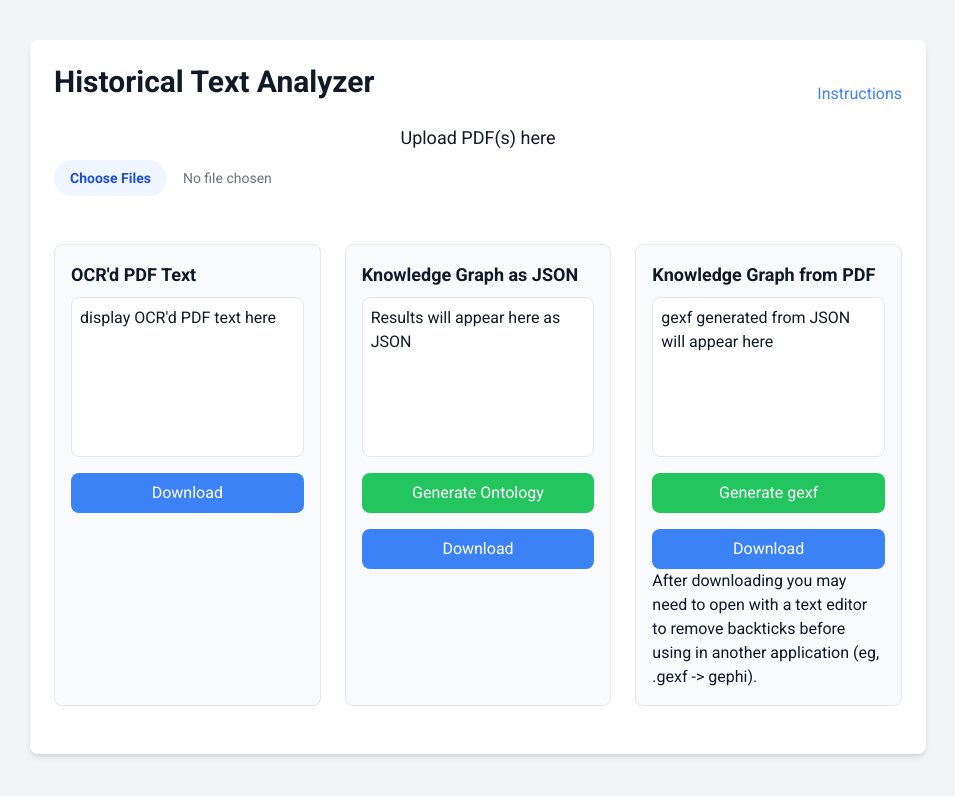
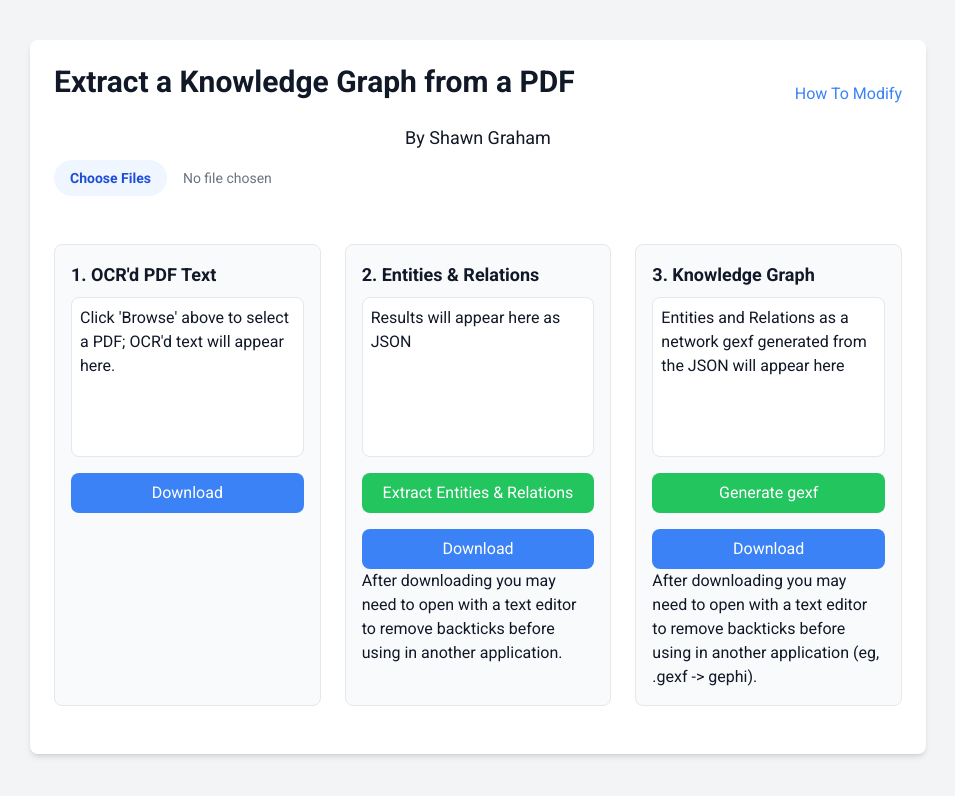
Before and after one commit to shawngraham/text-to-kg, a plain HTML site: page index.html in a window 1280 px wide. Shown: the whole page, without its empty margins (162-1117 px from the left). Drawn offline with nearby package versions, Linux system fonts and the light colour scheme.

Commit message:
good to go

```diff
--- a/index.html
+++ b/index.html
@@ -32,11 +32,11 @@
 <body class="bg-gray-100 text-gray-900">
     <div class="max-w-4xl mx-auto p-6 bg-white shadow-md rounded-lg mt-10">
         <div class="flex justify-between items-center">
-            <h1 class="text-3xl font-bold mb-6 text-center">Historical Text Analyzer</h1>
-            <a href="instructions.html" id="instructions-link" class="text-blue-500 hover:underline">Instructions</a>
+            <h1 class="text-3xl font-bold mb-6 text-center">Extract a Knowledge Graph from a PDF</h1>
+            <a href="instructions.html" id="instructions-link" class="text-blue-500 hover:underline">How To Modify</a>
         </div>
         <div class="mb-6">
-            <label class="block text-center mb-2 text-lg font-medium">Upload PDF(s) here</label>
+            <label class="block text-center mb-2 text-lg font-medium">By Shawn Graham</label>
             <input type="file" id="pdf-upload" class="block w-full text-sm text-gray-500 file:mr-4 file:py-2 file:px-4 file:rounded-full file:border-0 file:text-sm file:font-semibold file:bg-blue-50 file:text-blue-700 hover:file:bg-blue-100" multiple>
         </div>
         <div class="flex justify-center mb-6">
@@ -44,28 +44,28 @@
         </div>
         <div class="grid grid-cols-1 md:grid-cols-3 gap-6 mb-6">
             <div class="p-4 border rounded-lg bg-gray-50">
-                <h2 class="text-lg font-semibold mb-2">OCR'd PDF Text</h2>
+                <h2 class="text-lg font-semibold mb-2">1. OCR'd PDF Text</h2>
                 <div id="ocr-text" class="h-40 bg-white border rounded-lg p-2 overflow-auto">
-                    display OCR'd PDF text here
+                    Click 'Browse' above to select a PDF; OCR'd text will appear here.
                 </div>
                 <button id="download-ocr" class="mt-4 w-full py-2 bg-blue-500 text-white rounded-lg hover:bg-blue-600">Download</button>
             </div>
             <div class="p-4 border rounded-lg bg-gray-50">
-                <h2 class="text-lg font-semibold mb-2">Knowledge Graph as JSON</h2>
+                <h2 class="text-lg font-semibold mb-2">2. Entities & Relations</h2>
                 <div id="ontology-text" class="h-40 bg-white border rounded-lg p-2 overflow-auto">
                     Results will appear here as JSON
                 </div>
-                <button id="generate-ontology" class="mt-4 w-full py-2 bg-green-500 text-white rounded-lg hover:bg-green-600">Generate Ontology</button>
+                <button id="generate-ontology" class="mt-4 w-full py-2 bg-green-500 text-white rounded-lg hover:bg-green-600">Extract Entities & Relations</button>
                 <button id="download-ontology" class="mt-4 w-full py-2 bg-blue-500 text-white rounded-lg hover:bg-blue-600">Download</button>
-            </div>
+            <p> After downloading you may need to open with a text editor to remove backticks before using in another application.</p></div>
             <div class="p-4 border rounded-lg bg-gray-50">
-                <h2 class="text-lg font-semibold mb-2">Knowledge Graph from PDF</h2>
+                <h2 class="text-lg font-semibold mb-2">3. Knowledge Graph</h2>
                 <div id="gexf-text" class="h-40 bg-white border rounded-lg p-2 overflow-auto">
-                    gexf generated from JSON will appear here
+                    Entities and Relations as a network gexf generated from the JSON will appear here
                 </div>
                 <button id="generate-gexf" class="mt-4 w-full py-2 bg-green-500 text-white rounded-lg hover:bg-green-600">Generate gexf</button>
                 <button id="download-gexf" class="mt-4 w-full py-2 bg-blue-500 text-white rounded-lg hover:bg-blue-600">Download</button>
-            <p> After downloading you may need to open with a text editor to remove backticks before using in another application (eg, .gexf -> gephi).</div>
+            <p> After downloading you may need to open with a text editor to remove backticks before using in another application (eg, .gexf -> gephi).</p></div>
         </div>
     </div>
 
```
Also changed, not shown: instructions.html (+6 -7 lines).
